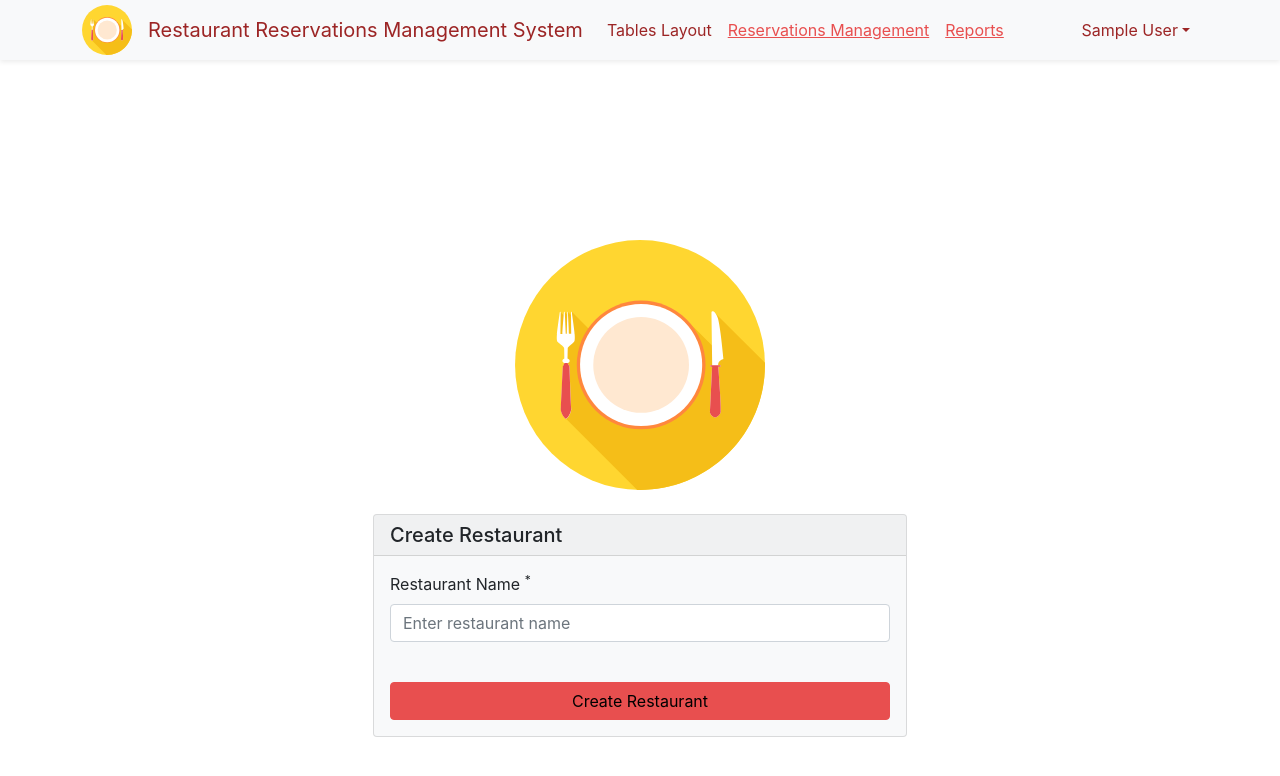
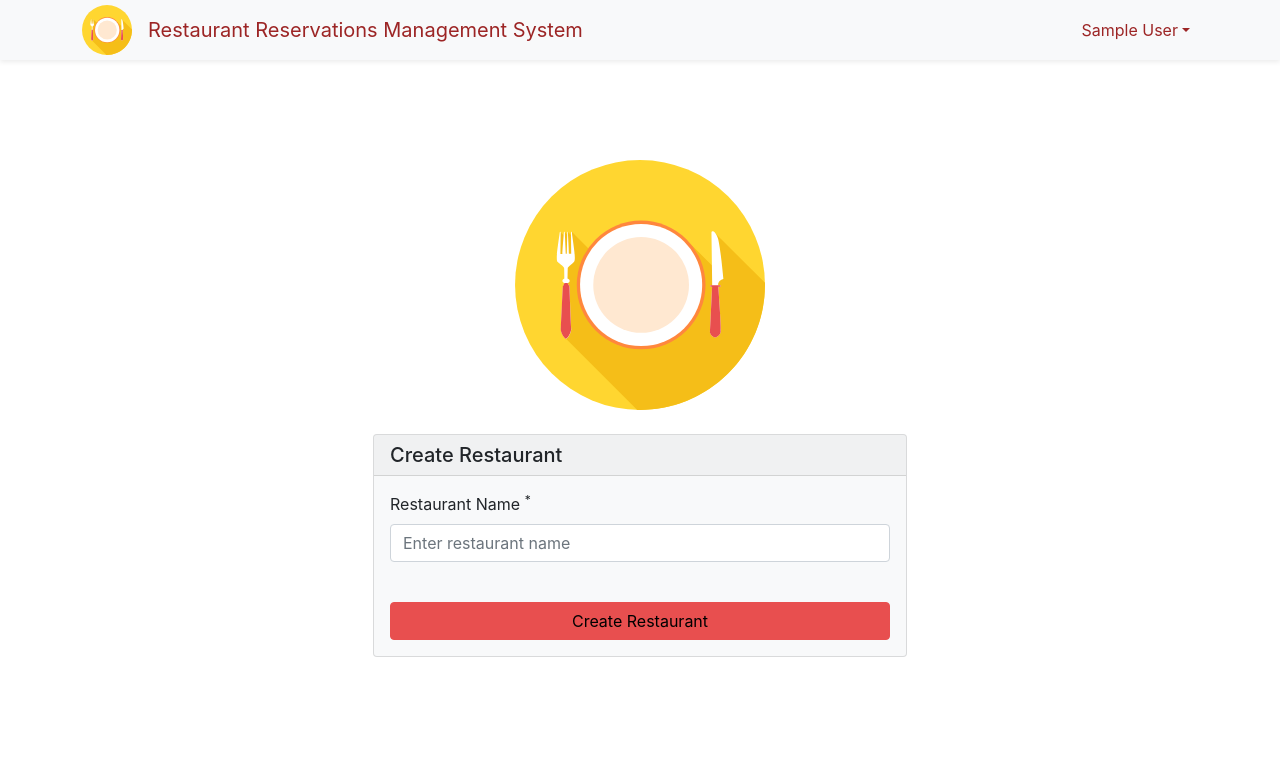
Before and after one commit to muhammad-othman/restaurant-reservations-management-system, a React (Create React App) app in the folder client/: page / in a window 1280 px wide. Shown: the top 776 px of the page. Built offline with nearby package versions, Linux system fonts and the light colour scheme; sample sign-in values are in the browser's storage.

Commit message:
hide nav links for users without restaurant

```diff
--- a/client/src/components/NavBar.tsx
+++ b/client/src/components/NavBar.tsx
@@ -23,6 +23,9 @@ const NavBar = () => {
         <Navbar.Brand id="restaurant-name">{userRestaurant ? userRestaurant.name : 'Restaurant Reservations Management System'}</Navbar.Brand>
         <Navbar.Toggle aria-controls="basic-navbar-nav" />
         <Navbar.Collapse id="basic-navbar-nav" style={{ whiteSpace: 'nowrap' }}>
+
+          {userRestaurant &&
+            <>
               <NavLink to="/" className={({ isActive }) => (isActive ? 'mx-2 active-nav-link' : 'mx-2')}>
                 Tables Layout
               </NavLink>
@@ -32,6 +35,8 @@ const NavBar = () => {
               <NavLink to="/reports" className={({ isActive }) => (isActive ? 'mx-2 active-nav-link' : 'mx-2')}>
                 Reports
               </NavLink>
+            </>
+          }
           <Nav className="justify-content-end" style={{ width: "100%" }} >
             <NavDropdown title={currentUser.name} id="nav-dropdown">
               <NavDropdown.Item onClick={logout}>Logout</NavDropdown.Item>
--- a/client/src/components/ReservationModal.tsx
+++ b/client/src/components/ReservationModal.tsx
@@ -19,7 +19,7 @@ const validationSchema = Yup.object().shape({
   customerName: Yup.string().required('Customer name is required'),
   customerEmail: Yup.string().email('Invalid email').required('Customer email is required'),
   customerPhoneNumber: Yup.string().required('Customer phone number is required'),
-  date: Yup.date().required('Reservation date is required'),
+  date: Yup.date().nullable().required('Reservation date is required'),
 });
 
 
--- a/client/src/pages/ReportsPage.tsx
+++ b/client/src/pages/ReportsPage.tsx
@@ -19,12 +19,10 @@ const ReportsPage = () => {
   const [tablesReservations, setTablesReservations] = useState<{ referenceNumber: number, reservations: IReservation[] }[]>([]);
 
   useEffect(() => {
-    console.log(startDate, endDate);
     if (!startDate || !endDate || !userRestaurant) return;
+    getReservations(startDate, endDate);
+  }, [startDate, endDate]);
 
-    getReservations(startDate, endDate);
-
-  }, [startDate, endDate]);
 
   const getReservations = async (start: Date, end: Date) => {
     startLoading();
@@ -32,7 +30,6 @@ const ReportsPage = () => {
     const reservations = (await getDateReservations(start.toISOString(), end.toISOString()))
       .map(r => ({ ...r, date: new Date(r.date) }))
       .sort((a, b) => a.date.getTime() - b.date.getTime());
-
 
     const tablesReservationsArray: { referenceNumber: number, reservations: IReservation[] }[] = [];
 
@@ -49,11 +46,8 @@ const ReportsPage = () => {
     });
 
     setTablesReservations(tablesReservationsArray);
-
     stopLoading();
-
   }
-
 
 
   if (!currentUser || !userRestaurant) return null;
--- a/client/src/pages/auth-pages/auth.scss
+++ b/client/src/pages/auth-pages/auth.scss
@@ -63,6 +63,6 @@
 }
 
 .auth-form-container {
-  min-height: 100vh;
+  min-height: 80vh;
   align-content: center;
 }
```
Lines whose indentation alone changed are shown as unchanged.
